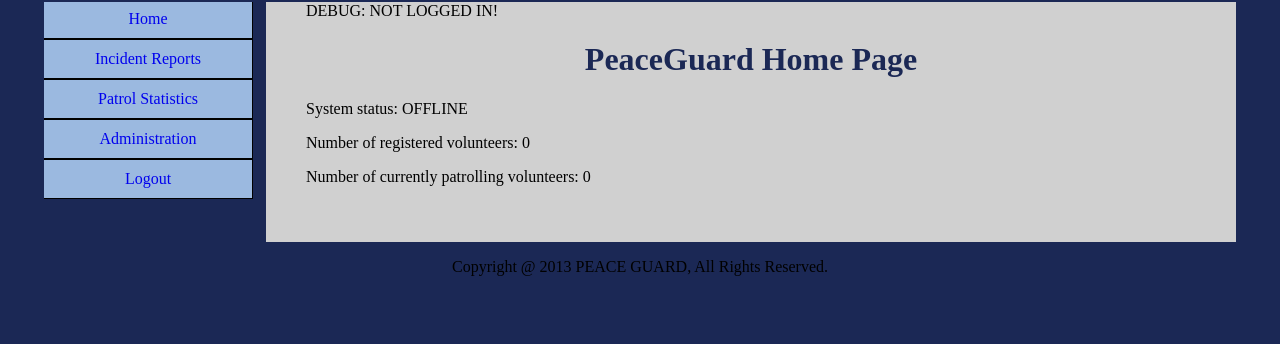
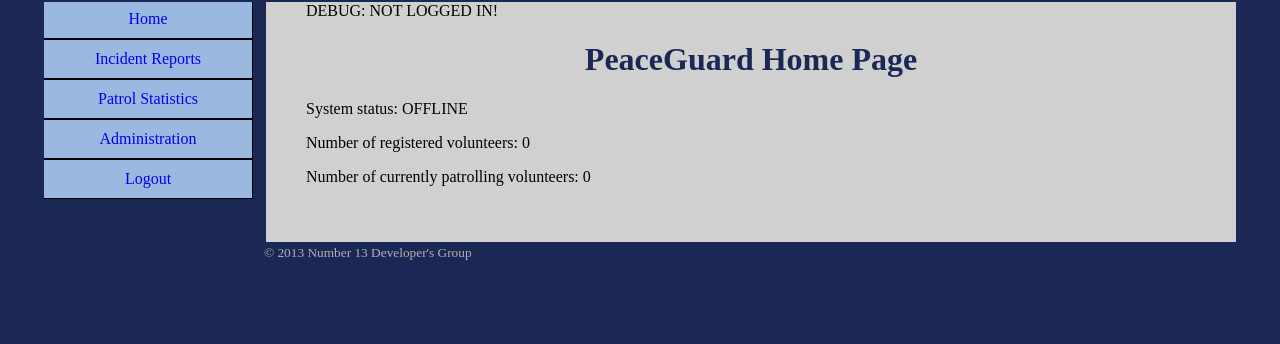
Before and after one commit to turvyc/peaceguard, a PHP site: page / in a window 1280 px wide. Shown: the part 303-647 px from the top of the page. Run offline with PHP 8.4, Linux system fonts and the light colour scheme; data that the repository does not hold is empty.

Commit message:
Fixed include bug in logout.php. Updated the footer.

```diff
--- a/server/css/police.css
+++ b/server/css/police.css
@@ -57,6 +57,7 @@ div#content
 {
     float: right;
     width: 890px;
+    min-height: 156px;
 	background-color: #D0D0D0 ;
     padding: 0px 40px 40px;
 }
@@ -90,5 +91,12 @@ div#errorMessage h3
 div#footer
 {
     clear: both;
-    text-align: center;
+    margin-left: 220px;
+    margin-top: -10px;
 }
+
+div#footer p
+{
+    font-size: 10pt;
+    color: #B0B0B0;
+}
--- a/server/footer.php
+++ b/server/footer.php
@@ -18,7 +18,7 @@ or `git blame <file>`
                 </div> <!-- Closes content div -->
             </div> <!-- Closes body div -->
             <div id="footer">
-                <p>Copyright @ 2013 PEACE GUARD, All Rights Reserved.</p>
+                <p>&copy 2013 Number 13 Developer's Group</p>
             </div>
         </div> <!-- Closes main div -->
     </body>
```
Also changed, not shown: server/logout.php (+4 -15 lines).
